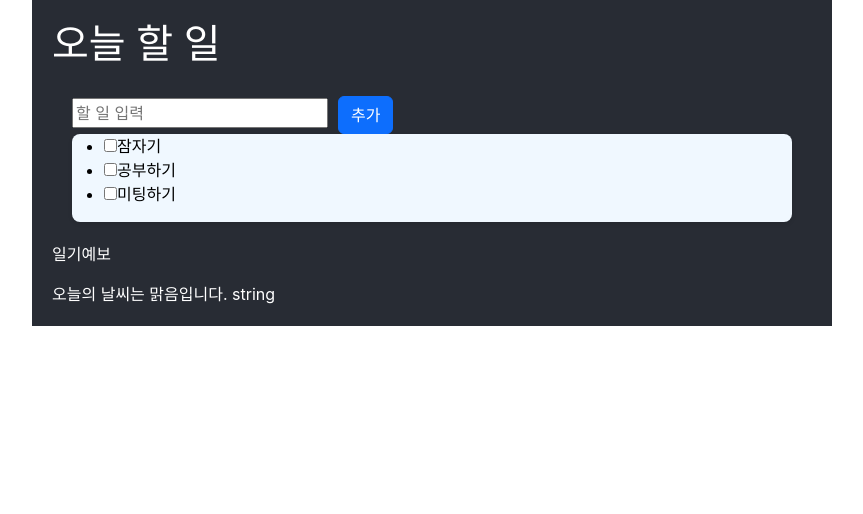
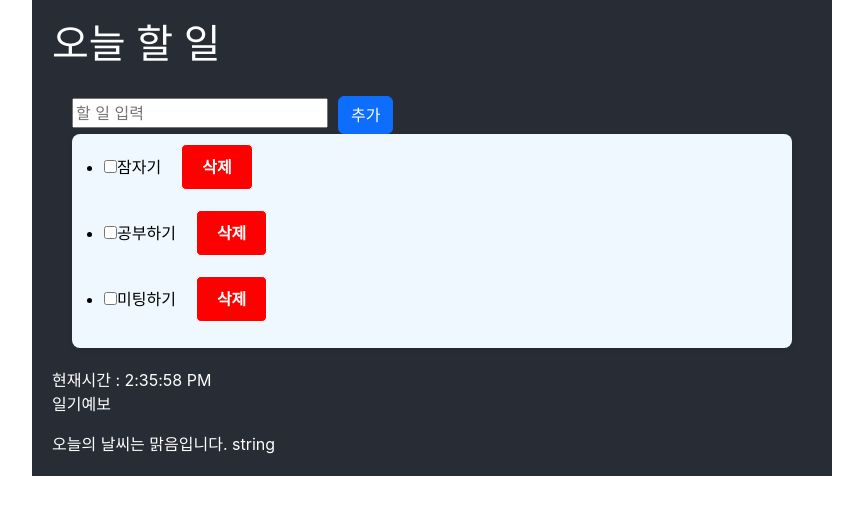
Before and after one commit to ajwlukas/todolist, a React (Create React App) app: page / in a window 1280 px wide. Shown: the top 514 px of the page, without its empty margins (208-1071 px from the left). Built offline with nearby package versions, Linux system fonts and the light colour scheme.

Commit message:
simple modal example

```diff
--- a/src/App.tsx
+++ b/src/App.tsx
@@ -9,6 +9,7 @@ import MapTest from "./MapTest";
 import Timer from "./Timer";
 import Clock from "./Timer";
 import MyWeather from "./MyWeather";
+import TodoModal from "./TodoModal";
 
 function App() {
   let name : string  = "토끼";
@@ -18,8 +19,8 @@ function App() {
       <div className="container">
         {/* 주석문을 작성합니다 */}
         <TodoList/>
-        {/* <Clock/> */}
-        <MyWeather weather="맑음" test="string"> 일기예보</MyWeather>
+        <Clock/>
+        <MyWeather weather="맑음" test="string" children="일기예보"/>
       </div>
   );
 
--- /dev/null
+++ b/src/TodoModal.tsx
@@ -0,0 +1,29 @@
+import React from "react";
+import { Modal } from "react-bootstrap";
+
+type Todo = {
+  id: number;
+  text: string;
+  isChecked: boolean;
+};
+
+type TodoModalProps = {
+    show : boolean;
+    todo : Todo | null;
+    handleClose : ()=>void;
+}
+
+const TodoModal: React.FC<TodoModalProps> = ({show, todo, handleClose}) => {
+  return (
+    <div>
+      <Modal show={show} onHide={handleClose} centered>
+        <Modal.Header closeButton>
+          <Modal.Title children="Todo Detail"/>
+        </Modal.Header>
+        <Modal.Body>{todo?.text}</Modal.Body>
+      </Modal>
+    </div>
+  );
+};
+
+export default TodoModal;
--- a/src/todolist.tsx
+++ b/src/todolist.tsx
@@ -1,6 +1,7 @@
 //todolist.tsx
 import { useState } from "react";
 import { Button } from "react-bootstrap";
+import TodoModal from "./TodoModal";
 
 type Todo = {
   id: number;
@@ -19,18 +20,37 @@ const TodoList: React.FC = () => {
 
   const [newTodo, setNewTodo] = useState<string>("");
 
+  const [showDetail, setShowDetail] = useState<boolean>(false);
+  const [selectedTodo,setSelectedTodo] = useState<Todo|null>(null);
+
   const handleCheckedChange = (itemId: number) => {
     setTodos((prevItems) =>
-      prevItems.map((item) =>
-        item.id === itemId ? { ...item, isChecked: !item.isChecked } : item
+      prevItems.map((item, index) =>
+        index === itemId ? { ...item, isChecked: !item.isChecked } : item
       )
     );
   };
 
-  const addTodo = ()=>{
-    if(newTodo.trim() !== ''){
-      setTodos([...todos,{id : todos.length, text : newTodo, isChecked : false}]);
+  const addTodo = () => {
+    if (newTodo.trim() !== "") {
+      setTodos([
+        ...todos,
+        { id: todos.length, text: newTodo, isChecked: false },
+      ]);
     }
+  };
+
+  const removeTodo = (id: number) => {
+    setTodos(todos.filter((todo, index) => index !== id));
+  };
+
+  const handleTodoClick = (todo : Todo)=> {
+    setShowDetail(true);
+    setSelectedTodo(todo);
+  }
+
+  const handleCloseDetail = () =>{
+    setShowDetail(false);
   }
 
   return (
@@ -42,9 +62,11 @@ const TodoList: React.FC = () => {
             type="text"
             placeholder="할 일 입력"
             style={{ marginRight: "10px", writingMode: "horizontal-tb" }}
-            onChange={(e)=> setNewTodo(e.target.value)}
+            onChange={(e) => setNewTodo(e.target.value)}
           />
-          <Button variant="primary" onClick={addTodo}>추가</Button>
+          <Button variant="primary" onClick={addTodo}>
+            추가
+          </Button>
         </div>
         <div className="board">
           <ul>
@@ -57,17 +79,30 @@ const TodoList: React.FC = () => {
                       handleCheckedChange(index);
                     }}
                   ></input>
-                  {todo.isChecked ? (
-                    <del>{todo.text}</del>
-                  ) : (
-                    <span>{todo.text}</span>
-                  )}
+
+                  <span onClick={()=>handleTodoClick(todo)}>
+                    {todo.isChecked ? (
+                      <del>{todo.text}</del>
+                    ) : (
+                      <span>{todo.text}</span>
+                    )}
+                  </span>
+
+                  <button
+                    className="del-button"
+                    onClick={() => {
+                      removeTodo(index);
+                    }}
+                  >
+                    삭제
+                  </button>
                 </li>
               );
             })}
           </ul>
         </div>
       </div>
+      <TodoModal show={showDetail} todo={selectedTodo} handleClose={handleCloseDetail}/>
     </div>
   );
 };
```
